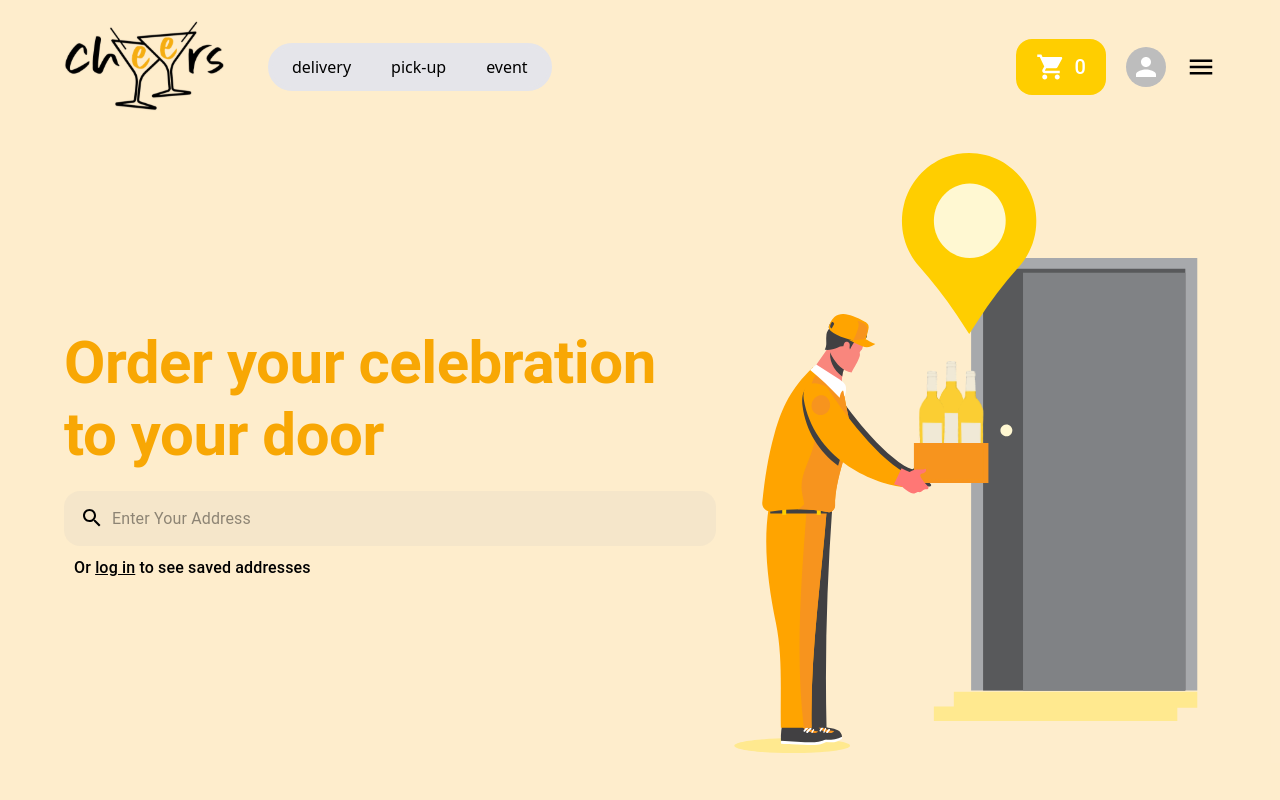
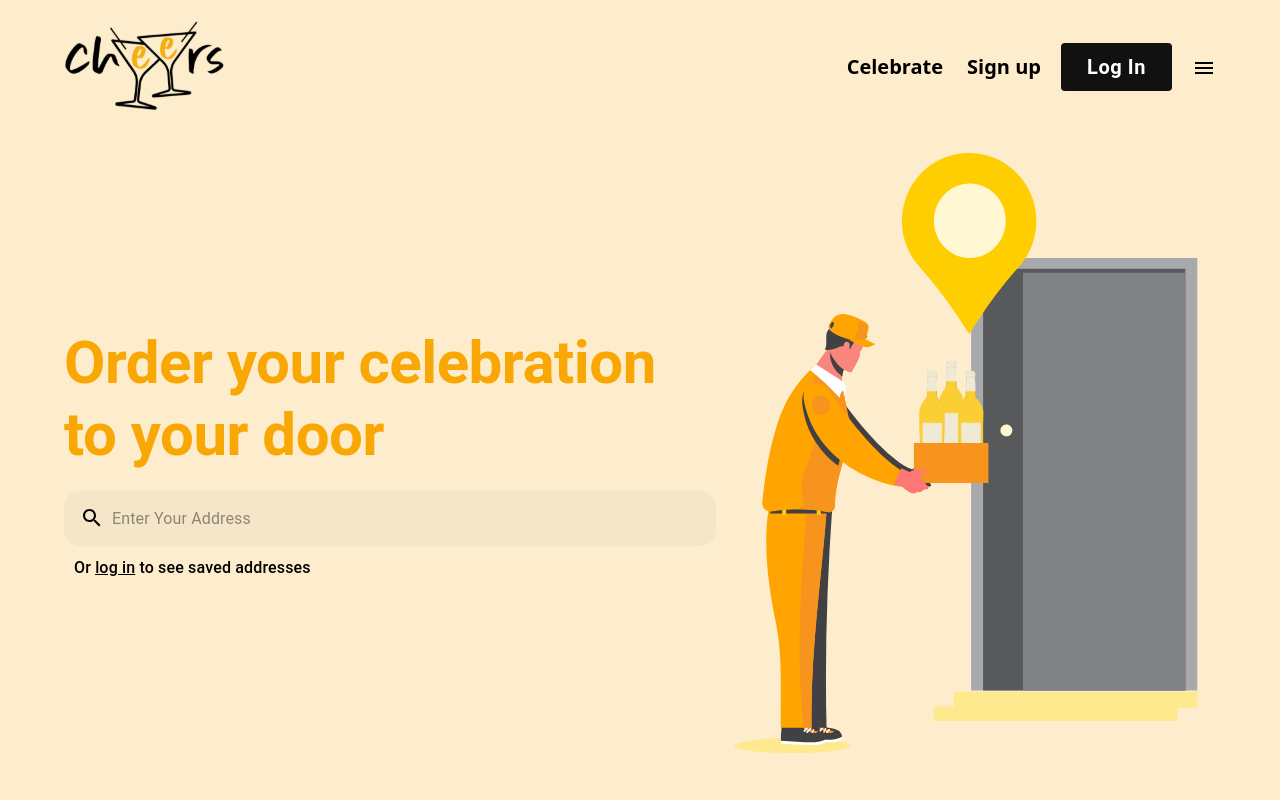
Before and after one commit to chuhueu/p1-fast-food-fe-development, a React (Create React App) app: page / in a window 1280 px wide. Shown: the top 800 px of the page. Built offline with nearby package versions, Linux system fonts and the light colour scheme.

Commit message:
filter with category

```diff
--- a/src/app/context/AuthContext.jsx
+++ b/src/app/context/AuthContext.jsx
@@ -3,22 +3,10 @@ import React, { useState } from 'react';
 const AuthContext = React.createContext();
 
 const AuthProvider = ({ children }) => {
-    const userInfo = JSON.parse(localStorage.getItem('userInfo'));
-    const initValues = {
-        username: userInfo?.username | undefined,
-        email: userInfo?.email | undefined,
-        avatar: userInfo?.avatar | undefined
-    };
-    const [user, setUser] = useState(initValues);
-
     const [isShowCart, setIsShowCart] = useState(false);
     const [showDetail, setShowDetail] = React.useState(false);
 
-    return (
-        <AuthContext.Provider value={{ user, setUser, isShowCart, setIsShowCart, showDetail, setShowDetail }}>
-            {children}
-        </AuthContext.Provider>
-    );
+    return <AuthContext.Provider value={{ isShowCart, setIsShowCart, showDetail, setShowDetail }}>{children}</AuthContext.Provider>;
 };
 
 export default AuthProvider;
--- a/src/app/redux/store.ts
+++ b/src/app/redux/store.ts
@@ -21,8 +21,18 @@ const reducers = combineReducers({
     listCategory: listCategoryReducer
 });
 
+// eslint-disable-next-line no-undef, @typescript-eslint/no-non-null-assertion
+const userInfoFromStorage = localStorage.getItem('userInfo') ? JSON.parse(localStorage.getItem('userInfo')!) : null;
+
+const initialState = {
+    userLogin: {
+        userInfo: userInfoFromStorage
+    }
+    // eslint-disable-next-line @typescript-eslint/ban-types
+} as {};
+
 const middleware = [thunk];
 
-export const store = createStore(reducers, {}, composeWithDevTools(applyMiddleware(...middleware)));
+export const store = createStore(reducers, initialState, composeWithDevTools(applyMiddleware(...middleware)));
 export type RootState = ReturnType<typeof store.getState>;
 export type AppDispatch = typeof store.dispatch;
--- a/src/app/screens/page-admin/components/AdminSideBar.tsx
+++ b/src/app/screens/page-admin/components/AdminSideBar.tsx
@@ -3,8 +3,14 @@ import React from 'react';
 import { Box, Avatar, Typography } from '@mui/material';
 import { smallLogo } from '../../../utils/dataImages';
 import { ListItem } from '../../../shared';
+//redux
+import { RootState } from '../../../redux/store';
+import { userState } from '../../../redux/reducers/userReducer';
+import { useSelector } from 'react-redux';
 
 const AdminSideBar = () => {
+    const userData = useSelector<RootState, userState>((state) => state.userLogin);
+    const { userInfo } = userData;
     return (
         <>
             <Box
@@ -35,7 +41,7 @@ const AdminSideBar = () => {
                             cursor: 'pointer'
                         }}
                     >
-                        <Avatar />
+                        <Avatar src={userInfo?.avatar} />
 
                         <Box
                             sx={{
@@ -49,7 +55,7 @@ const AdminSideBar = () => {
                                     fontWeight: '600'
                                 }}
                             >
-                                Le Hieu
+                                {userInfo?.username}
                             </Typography>
 
                             <Typography
--- a/src/app/shared/List-item/ListItem.tsx
+++ b/src/app/shared/List-item/ListItem.tsx
@@ -5,7 +5,8 @@ import { useHistory } from 'react-router-dom';
 
 export default function ListItem() {
     const history = useHistory();
-    const [selectedIndex, setSelectedIndex] = useState(1);
+
+    const [selectedIndex, setSelectedIndex] = useState(0);
 
     const handleListItemClick = (event: any, index: number) => {
         const element = event.target;
--- a/src/app/shared/page-header/PageHeader.tsx
+++ b/src/app/shared/page-header/PageHeader.tsx
@@ -7,6 +7,7 @@ import AuthButton from '../auth-button/AuthButton';
 import NavbarHeader from './components/navbar-header';
 import UserHeader from './components/user-header';
 import NavbarUser from './components/navbar-user';
+import NavbarAdmin from './components/navbar-admin';
 import { useState, useContext } from 'react';
 
 import MenuIcon from '@mui/icons-material/Menu';
@@ -16,7 +17,6 @@ import { useSelector } from 'react-redux';
 import { RootState } from '../../redux/store';
 import { userState } from '../../redux/reducers/userReducer';
 // test
-import { AuthContext } from '../../context/AuthContext';
 
 const PageHeader = () => {
     const [showNav, setShowNav] = useState(false);
@@ -24,8 +24,6 @@ const PageHeader = () => {
     const userLogin = useSelector<RootState, userState>((state) => state.userLogin);
 
     const { userInfo } = userLogin;
-
-    const { user } = useContext(AuthContext);
 
     const showNavbar = () => {
         setShowNav(true);
@@ -51,8 +49,12 @@ const PageHeader = () => {
                         <img src={Logo} alt="logo" className="w-40" />
 
                         {/* user header */}
-                        {user ? (
-                            <NavbarUser showNavbarUser={showUserNavbar} />
+                        {userInfo ? (
+                            userInfo?.role === 'ROLE_MEMBER' ? (
+                                <NavbarUser showNavbarUser={showUserNavbar} />
+                            ) : (
+                                <></>
+                            )
                         ) : (
                             <div className=" items-center gap-5 flex">
                                 <ul className="flex items-center font-bold gap-6 text-xl cursor-pointer tablet:hidden">
@@ -71,8 +73,12 @@ const PageHeader = () => {
                         )}
 
                         {/* pre-login header */}
-                        {user ? (
-                            <UserHeader showUserNav={showUserNav} closeUserNav={closeUserNavbar} />
+                        {userInfo ? (
+                            userInfo.role !== 'ROLE_MEMBER' ? (
+                                <NavbarAdmin />
+                            ) : (
+                                <UserHeader showUserNav={showUserNav} closeUserNav={closeUserNavbar} />
+                            )
                         ) : (
                             <NavbarHeader showNav={showNav} closeNavbar={closeNavbar} />
                         )}
--- a/src/app/shared/page-header/components/navbar-admin.tsx
+++ b/src/app/shared/page-header/components/navbar-admin.tsx
@@ -2,15 +2,19 @@ import { useContext } from 'react';
 
 import { Avatar, Box } from '@mui/material';
 
-import { AuthContext } from '../../../context/AuthContext';
 import { SearchInput } from '../../../shared/index';
+//redux
+import { RootState } from '../../../redux/store';
+import { userState } from '../../../redux/reducers/userReducer';
+import { useSelector } from 'react-redux';
 
 const NavbarAdmin = () => {
-    const { user } = useContext(AuthContext);
+    const userData = useSelector<RootState, userState>((state) => state.userLogin);
+    const { userInfo } = userData;
 
     return (
         <>
-            <div className="flex justify-between mt-6 mx-5 mb-8">
+            <div className="flex justify-between mt-6 mx-5 mb-8 gap-5">
                 <Box
                     sx={{
                         width: { sm: '300px', lg: '400px' }
@@ -19,7 +23,7 @@ const NavbarAdmin = () => {
                     <SearchInput placeholder="Search..." />
                 </Box>
                 <div className="flex justify-center items-center cursor-pointer group">
-                    {user ? <Avatar src={user.image} /> : <Avatar />}
+                    {userInfo ? <Avatar src={userInfo?.avatar} /> : <Avatar />}
                 </div>
             </div>
         </>
--- a/src/app/shared/page-header/components/navbar-user.tsx
+++ b/src/app/shared/page-header/components/navbar-user.tsx
@@ -3,12 +3,14 @@ import ShoppingCartIcon from '@mui/icons-material/ShoppingCart';
 
 import MenuIcon from '@mui/icons-material/Menu';
 
-import { SearchInput } from '../../../shared';
-
 import { Link, useLocation } from 'react-router-dom';
 import { Typography, Avatar } from '@mui/material';
 
 import { AuthContext } from '../../../context/AuthContext';
+//redux
+import { RootState } from '../../../redux/store';
+import { userState } from '../../../redux/reducers/userReducer';
+import { useSelector } from 'react-redux';
 
 const navItem = [
     {
@@ -30,10 +32,13 @@ interface IProps {
 }
 
 const NavbarUser: FC<IProps> = ({ showNavbarUser }) => {
-    const { user, isShowCart, setIsShowCart } = useContext(AuthContext);
+    const userData = useSelector<RootState, userState>((state) => state.userLogin);
+    const { isShowCart, setIsShowCart } = useContext(AuthContext);
     const { pathname } = useLocation();
     const activeNav = pathname.replace('/', '');
     const [typeNav, setTypeNav] = useState(activeNav);
+
+    const { userInfo } = userData;
 
     const handleShowCart = () => {
         setIsShowCart(!isShowCart);
@@ -85,7 +90,7 @@ const NavbarUser: FC<IProps> = ({ showNavbarUser }) => {
                         </div>
 
                         <div className="flex justify-center items-center cursor-pointer">
-                            {user ? <Avatar src={user.image} /> : <Avatar />}
+                            {userInfo ? <Avatar src={userInfo?.avatar} /> : <Avatar />}
                         </div>
                         <div className="flex justify-center items-center cursor-pointer" onClick={() => showNavbarUser()}>
                             <MenuIcon
--- a/src/app/shared/page-header/components/user-header.tsx
+++ b/src/app/shared/page-header/components/user-header.tsx
@@ -6,9 +6,10 @@ import CloseIcon from '@mui/icons-material/Close';
 import { Logo } from '../../../utils/dataImages';
 
 import { Box, Typography } from '@mui/material';
-import { AuthContext } from '../../../context/AuthContext';
 
 // redux
+import { RootState } from '../../../redux/store';
+import { userState } from '../../../redux/reducers/userReducer';
 import { logout } from '../../../redux/actions/userActions';
 import { useDispatch, useSelector } from 'react-redux';
 
@@ -18,8 +19,9 @@ interface IProps {
 }
 
 const UserHeader: FC<IProps> = ({ showUserNav, closeUserNav }) => {
+    const userData = useSelector<RootState, userState>((state) => state.userLogin);
+    const { userInfo } = userData;
     const dispatch = useDispatch();
-    const { user } = React.useContext(AuthContext);
 
     const handleLogout = () => {
         dispatch(logout());
@@ -37,7 +39,7 @@ const UserHeader: FC<IProps> = ({ showUserNav, closeUserNav }) => {
                 <div className="flex items-center justify-end mt-5 mr-5 cursor-pointer" onClick={() => closeUserNav()}>
                     <CloseIcon />
                 </div>
-                {user && (
+                {userInfo && (
                     <Typography
                         variant="h4"
                         component="h2"
@@ -46,7 +48,7 @@ const UserHeader: FC<IProps> = ({ showUserNav, closeUserNav }) => {
                             marginBottom: '20px'
                         }}
                     >
-                        Hi, {user.username}
+                        Hi, {userInfo?.username}
                     </Typography>
                 )}
                 <div className="flex flex-col ml-20 justify-between h-[80%] phone-sm:ml-10 gap-5">
--- a/src/app/shared/product-card/ProductCard.tsx
+++ b/src/app/shared/product-card/ProductCard.tsx
@@ -25,27 +25,13 @@ const ProductCard = () => {
     const filterProduct = useSelector<RootState, filterProductState>((state) => state.filterProduct);
     const dispatch = useDispatch();
     const { setShowDetail } = useContext(AuthContext);
-    const { productInfo } = products;
+
     const { filterProductInfo, isFetching } = filterProduct;
 
     const handleShowDetailProduct = (data: any) => {
         dispatch(getDetailProduct(data));
         setShowDetail(true);
     };
-
-    useEffect(() => {
-        // getFilterProduct({
-        //     category: null,
-        //     type: null,
-        //     min:,
-        //     max,
-        //     rating,
-        //     pageNumber,
-        //     sortOrder,
-        // })
-        dispatch(getListProduct());
-        console.log(filterProductInfo);
-    }, [filterProductInfo]);
 
     return (
         <>
```
Also changed, not shown: src/app/shared/filter-bar/FilterBar.tsx (+16 -15 lines).
